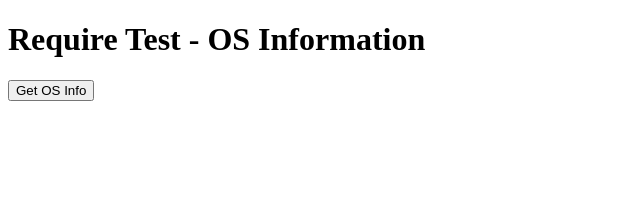
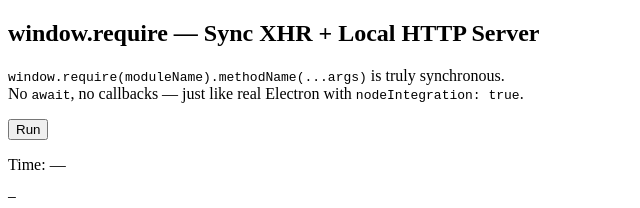
Before and after one commit to DevScholar/node-with-window-examples, a website: page public/require-test.html in a window 1280 px wide. Shown: the whole page, without its empty margins (0-640 px from the left). Drawn offline with Linux system fonts and the light colour scheme.

Commit message:
feat(demo): update synchronous require test page to demonstrate synchronous XHR functionality
Change the asynchronous OS information retrieval example to a synchronous require call demonstration
Update the page title and content to more clearly show synchronous call characteristics
Add execution time statistics feature to measure synchronous call performance

```diff
--- a/public/require-test.html
+++ b/public/require-test.html
@@ -2,46 +2,44 @@
 <html lang="en">
 <head>
     <meta charset="UTF-8">
-    <meta name="viewport" content="width=device-width, initial-scale=1.0">
-    <title>Require Test</title>
+    <title>window.require — Sync XHR Demo</title>
 </head>
 <body>
-    <h1>Require Test - OS Information</h1>
-    <button id="getOsInfo">Get OS Info</button>
-    <div id="result"></div>
+    <h2>window.require — Sync XHR + Local HTTP Server</h2>
+    <p>
+        <code>window.require(moduleName).methodName(...args)</code> is truly synchronous.<br>
+        No <code>await</code>, no callbacks — just like real Electron with <code>nodeIntegration: true</code>.
+    </p>
 
-    <script type="module">
-        const button = document.getElementById('getOsInfo');
-        const result = document.getElementById('result');
+    <button onclick="runSyncRequire()">Run</button>
+    <p>Time: <span id="time">—</span></p>
+    <pre id="result">—</pre>
 
-        button.addEventListener('click', async () => {
-            try {
-                const os = window.requireAsync('os');
-                const platform = await os.platform();
-                const release = await os.release();
-                const type = await os.type();
-                const arch = await os.arch();
-                const hostname = await os.hostname();
-                const homedir = await os.homedir();
-                const cpus = await os.cpus();
-                const totalMem = await os.totalmem();
-                const freeMem = await os.freemem();
+    <script>
+        function runSyncRequire() {
+            var t0 = Date.now();
 
-                result.innerHTML = `
-                    <p><strong>Platform:</strong> ${platform}</p>
-                    <p><strong>OS Type:</strong> ${type}</p>
-                    <p><strong>Release:</strong> ${release}</p>
-                    <p><strong>Architecture:</strong> ${arch}</p>
-                    <p><strong>Hostname:</strong> ${hostname}</p>
-                    <p><strong>Home Directory:</strong> ${homedir}</p>
-                    <p><strong>CPU Count:</strong> ${cpus.length}</p>
-                    <p><strong>Total Memory:</strong> ${(totalMem / 1024 / 1024 / 1024).toFixed(2)} GB</p>
-                    <p><strong>Free Memory:</strong> ${(freeMem / 1024 / 1024 / 1024).toFixed(2)} GB</p>
-                `;
-            } catch (e) {
-                result.innerHTML = `<p style="color: red;">Error: ${e.message}</p>`;
-            }
-        });
+            var os       = window.require('os');
+            var platform = os.platform();
+            var arch     = os.arch();
+            var hostname = os.hostname();
+            var homedir  = os.homedir();
+            var mem      = os.totalmem();
+            var free     = os.freemem();
+
+            var elapsed = Date.now() - t0;
+
+            document.getElementById('time').textContent =
+                elapsed + ' ms for 6 calls (' + Math.round(elapsed / 6) + ' ms each)';
+
+            document.getElementById('result').textContent =
+                'Platform: ' + platform +
+                '\nArch:     ' + arch +
+                '\nHostname: ' + hostname +
+                '\nHomedir:  ' + homedir +
+                '\nMemory:   ' + (mem  / 1024 / 1024 / 1024).toFixed(2) + ' GB total' +
+                '\n          ' + (free / 1024 / 1024 / 1024).toFixed(2) + ' GB free';
+        }
     </script>
 </body>
 </html>
```
